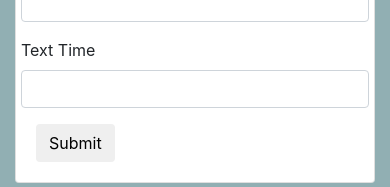
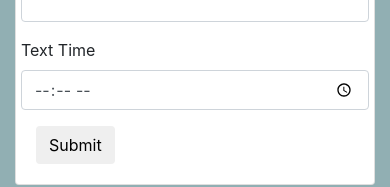
Before and after one commit to MarycBrown02/codemasters, a plain HTML site: page index.html in a window 390 px wide. Shown: the part 466-653 px from the top of the page. Drawn offline with nearby package versions, Linux system fonts and the light colour scheme.

Commit message:
changed zip/phone id's

```diff
--- a/index.html
+++ b/index.html
@@ -49,15 +49,15 @@
                             </div>
                             <div class="form-group row">
                                 <label for="zip-input">Zip:</label>
-                                <input class="form-control" id="email-input" type="text">
+                                <input class="form-control" id="zip-input" type="text">
                             </div>
                             <div class="form-group row">
                                 <label for="phone-input">Phone:</label>
-                                <input class="form-control" id="age-input" type="text">
+                                <input class="form-control" id="phone-input" type="tel" pattern= "^\d{4}-\d{3}-\d{4}$" >
                             </div>
                             <div class="form-group row">
                                 <label for="time-input">Text Time</label>
-                                <input class="form-control" id="textTime-input" type="text">
+                                <input class="form-control" id="textTime-input" type="time">
                                 <!-- <textarea class="form-control" id="comment-input" rows="5"></textarea> -->
                             </div>
                             <button class="btn btn-default" id="submit-input" type="submit">Submit</button>
```
